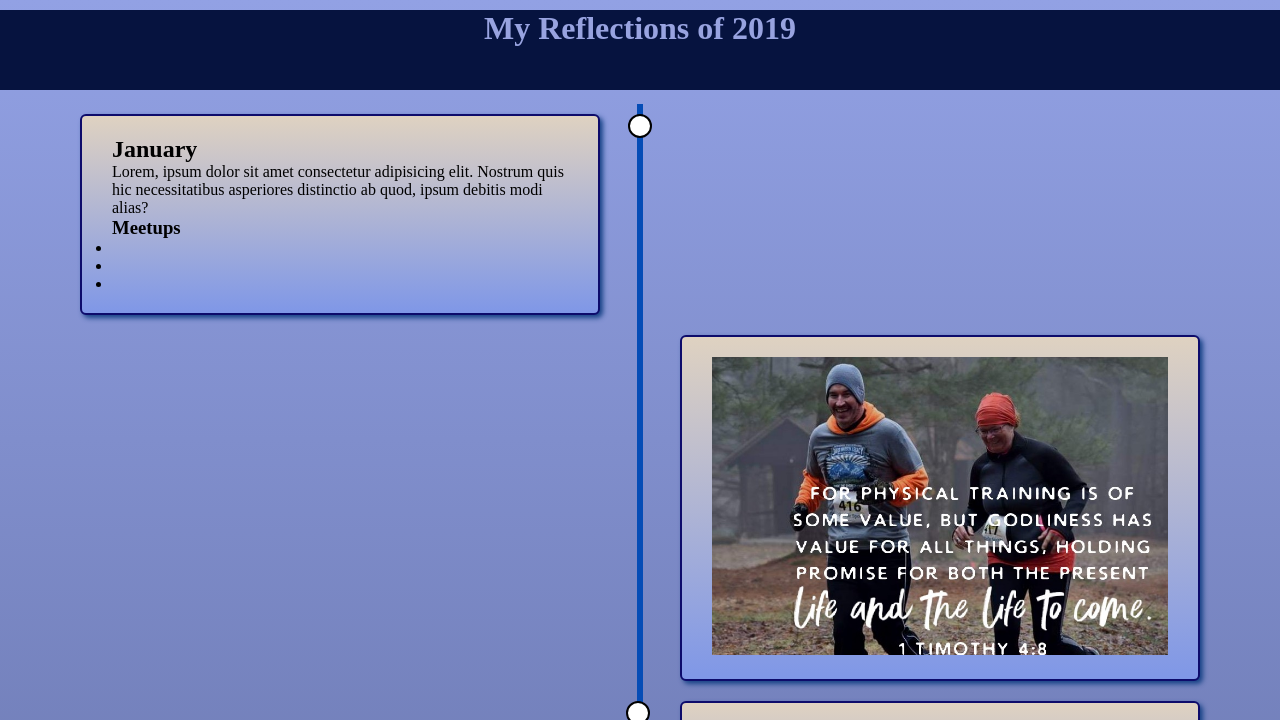
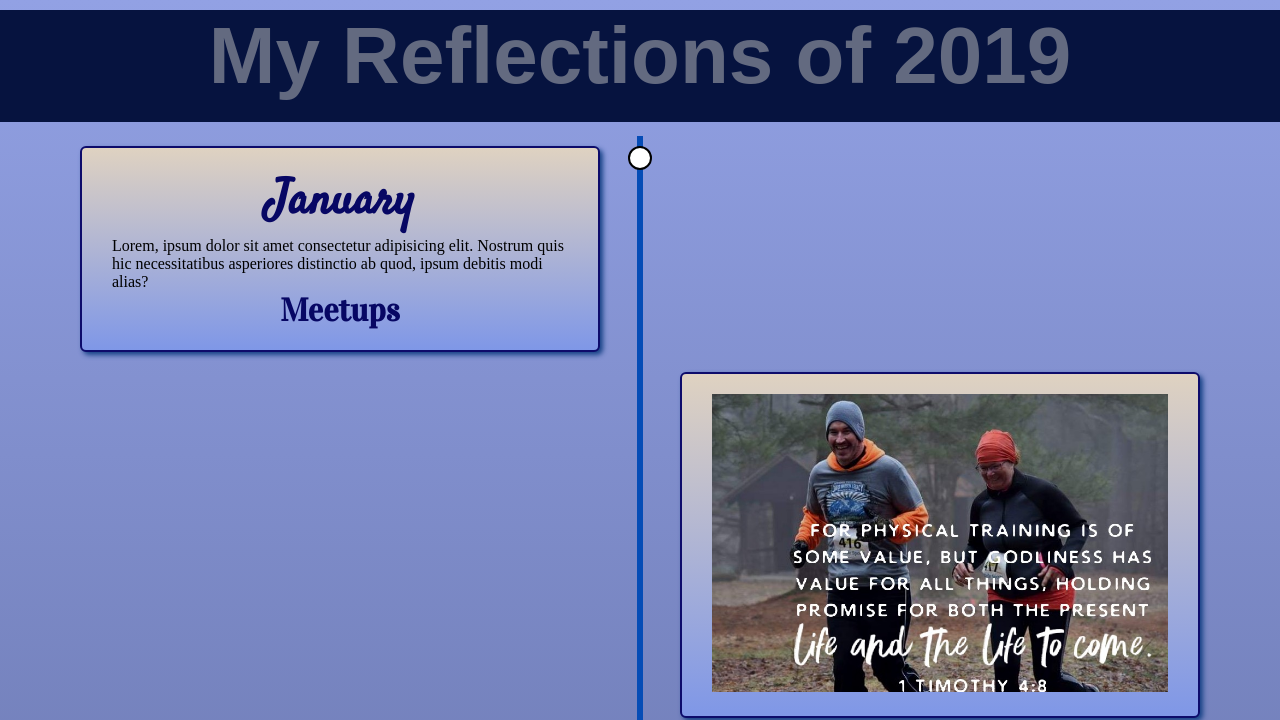
Before and after one commit to Ramona-Saintandre/2019-timeline-reflection, a plain HTML site: page index.html in a window 1280 px wide. Shown: the top 720 px of the page. Drawn offline with Linux system fonts and the light colour scheme.

Commit message:
font is done, header needs images

```diff
--- a/style.css
+++ b/style.css
@@ -14,7 +14,7 @@ body {
 
    header{
        top:10px;
-       height: 5em;
+       height: 7em;
        display:flex;
        flex-direction: column;
        position: relative;
@@ -24,6 +24,31 @@ body {
        color:rgb(152, 163, 224);
    }
 
+   h1{
+font-family:"Abril",sans-serif ;
+color:rgb(99, 106, 128);
+font-size: 5rem;
+   }
+h2{
+    font-family: "Satisfy",sans-serif;
+    text-align: center;
+    font-size: 3rem;
+    color: rgb(7, 7, 100);
+}
+h3{
+    font-family: "Vidaloka",sans-serif;
+    font-size: 2rem;
+    text-align: center;
+    color: rgb(7, 7, 100);
+}
+li{
+    font-family: "Vidaloka",sans-serif;
+    font-size: 1.2rem;
+    text-decoration: none;
+    list-style: none;
+    text-align: center;
+    color:blue;
+}
 
 .timeline-container {
     position: relative;
```
